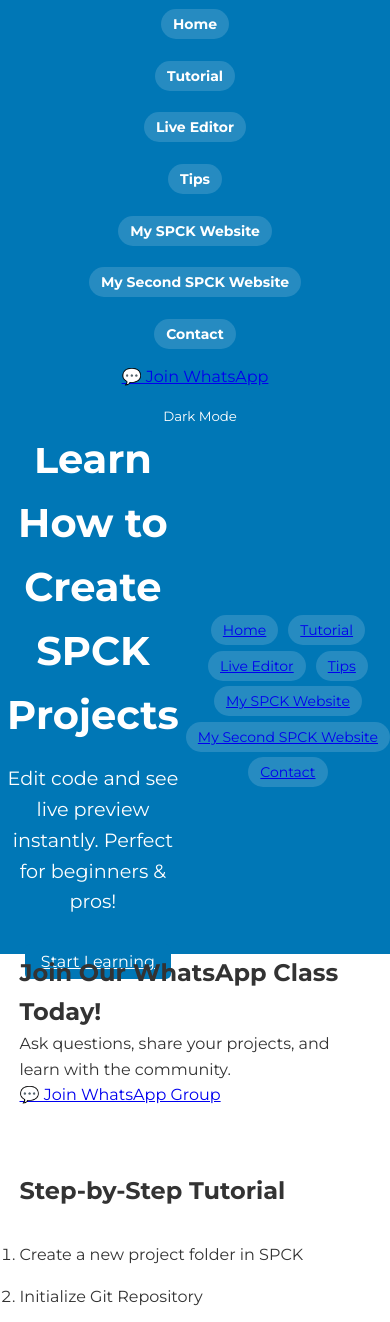
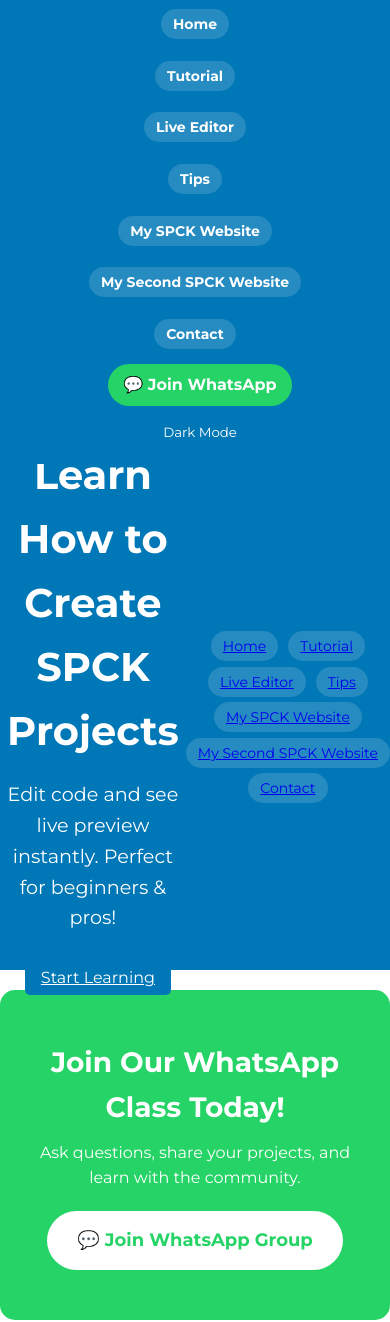
Before and after one commit to Neemadarling/Tutorial-, a plain HTML site: page index.html in a window 390 px wide. Shown: the part 115-1437 px from the top of the page. Drawn offline with Linux system fonts and the light colour scheme; files whose address does not match are found by name.

Commit message:
Add responsive styles for WhatsApp and join now section
Added styles for WhatsApp buttons and join now section.

```diff
--- a/style.css
+++ b/style.css
@@ -48,6 +48,7 @@
 
 /* FOOTER */
 footer { background:#111; color:#fff; text-align:center; padding:2rem 0; }
+
 
 /* RESPONSIVE */
 @media(max-width:768px){
@@ -100,3 +101,53 @@
     flex-wrap: nowrap;
   }
 }
+.whatsapp-header-btn {
+  background: #25D366;
+  color: #fff;
+  padding: 8px 15px;
+  border-radius: 25px;
+  text-decoration: none;
+  font-weight: bold;
+  margin-left: 10px;
+  transition: 0.3s;
+}
+
+.whatsapp-header-btn:hover {
+  background: #128C7E;
+  transform: scale(1.05);
+}
+.join-now-section {
+  background: #25D366;
+  color: #fff;
+  text-align: center;
+  padding: 50px 20px;
+  margin: 20px 0;
+  border-radius: 15px;
+}
+
+.join-now-section h2 {
+  font-size: 28px;
+  margin-bottom: 10px;
+}
+
+.join-now-section p {
+  font-size: 16px;
+  margin-bottom: 20px;
+}
+
+.join-now-section a.whatsapp-btn-large {
+  display: inline-block;
+  padding: 15px 30px;
+  background: #fff;
+  color: #25D366;
+  font-weight: bold;
+  border-radius: 50px;
+  text-decoration: none;
+  font-size: 18px;
+  transition: 0.3s;
+}
+
+.join-now-section a.whatsapp-btn-large:hover {
+  background: #e6ffe6;
+  transform: scale(1.05);
+}
```
